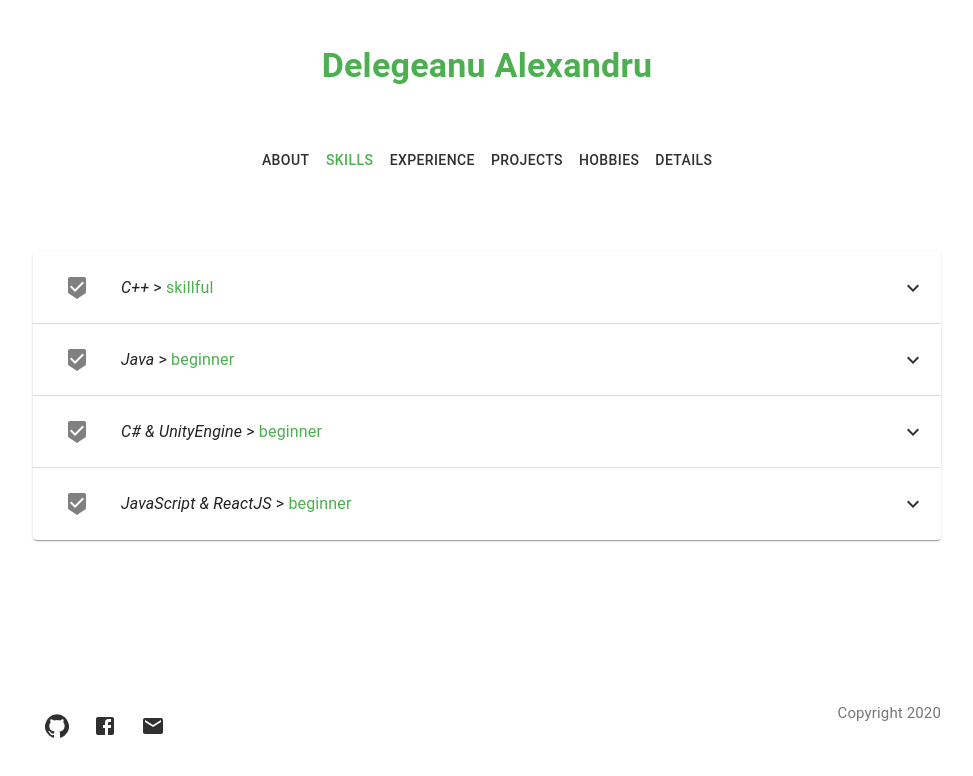
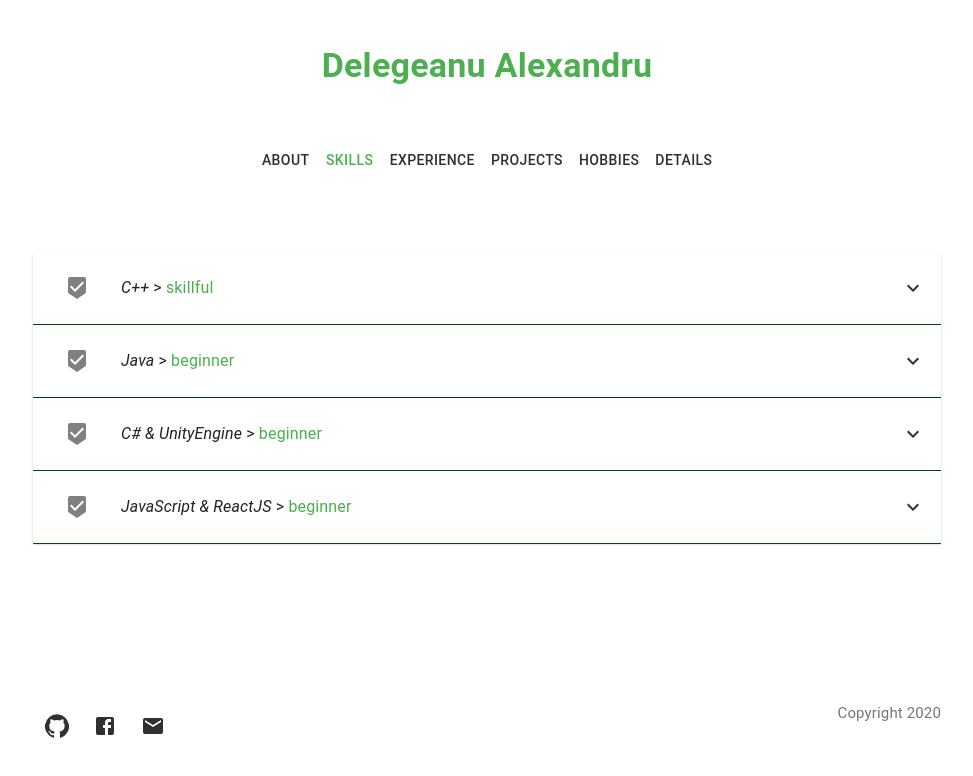
Before and after one commit to TheAncientOwl/personal-page, a React (Create React App) app: page / in a window 1280 px wide. Both pictures are taken after a click on the button "SKILLS". Shown: the top 776 px of the page, without its empty margins (153-1126 px from the left). Built offline with nearby package versions, Linux system fonts and the light colour scheme.

Commit message:
added divider.

```diff
--- a/src/components/Skills.jsx
+++ b/src/components/Skills.jsx
@@ -1,5 +1,5 @@
-import React from 'react';
-import { Accordion, AccordionSummary, AccordionDetails, Typography } from '@material-ui/core';
+import React, { Fragment } from 'react';
+import { Accordion, AccordionSummary, AccordionDetails, Typography, Divider } from '@material-ui/core';
 import ExpandMoreIcon from '@material-ui/icons/ExpandMore';
 import BeenhereIcon from '@material-ui/icons/Beenhere';
 import ListIconTextItem from './ListIconTextItem';
@@ -51,7 +51,8 @@ export default function Skills() {
   return (
     <>
       {SkillsConfig.map((skill, index) => (
-        <Accordion key={index}>
+        <Fragment key={index}>
+          <Accordion>
             <AccordionSummary expandIcon={<ExpandMoreIcon color='secondary' />}>
               <ListIconTextItem icon={<BeenhereIcon />} prop1={skill.language} prop2={skill.level} />
             </AccordionSummary>
@@ -65,6 +66,8 @@ export default function Skills() {
               </Typography>
             </AccordionDetails>
           </Accordion>
+          <Divider style={{ background: 'green' }} />
+        </Fragment>
       ))}
     </>
   );
```
Lines whose indentation alone changed are shown as unchanged.
